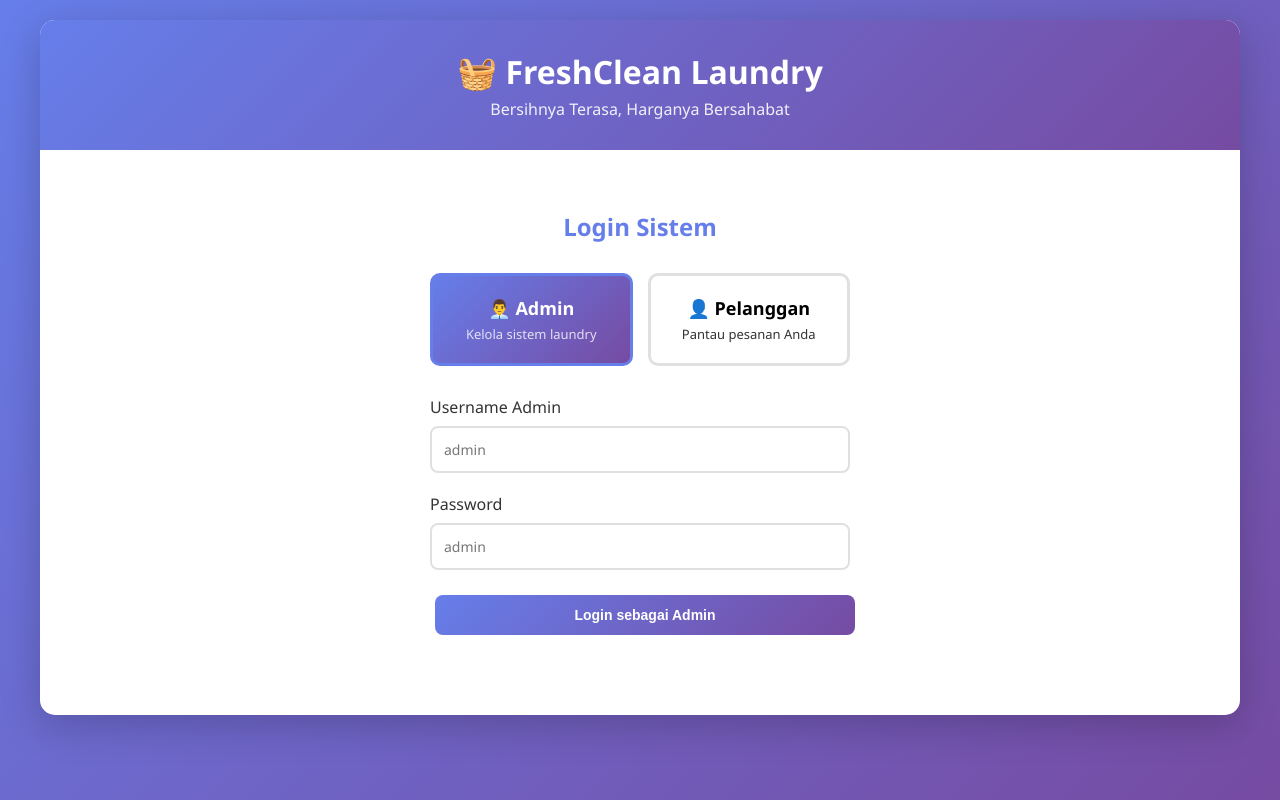
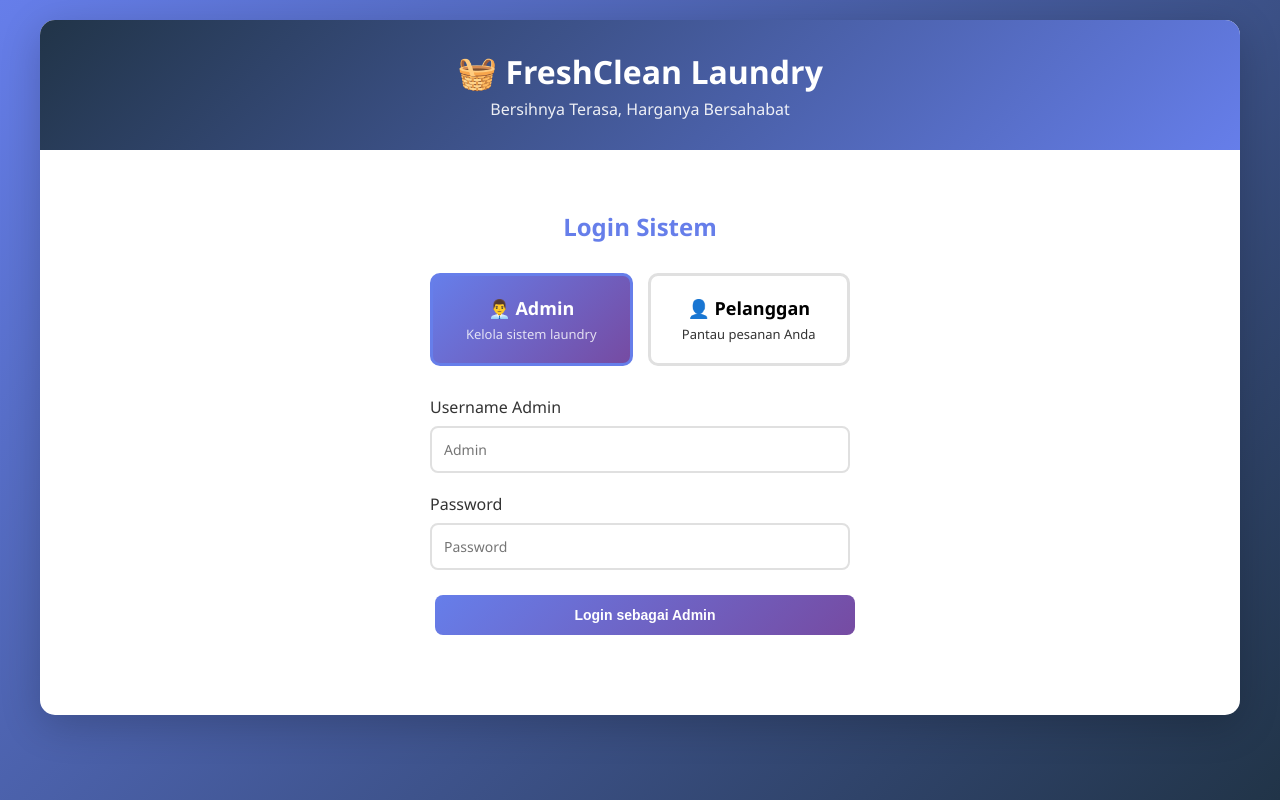
Before and after one commit to sitikhodijah31/FreshClean, a plain HTML site: page index.html in a window 1280 px wide. Drawn offline with Linux system fonts and the light colour scheme.

Commit message:
Update index.html

```diff
--- a/index.html
+++ b/index.html
@@ -4,7 +4,6 @@
     <meta charset="UTF-8">
 
     <meta name="viewport" content="width=device-width, initial-scale=1.0">
-
     <title>FreshClean Laundry</title>
     <style>
         * {
@@ -15,7 +14,7 @@
 
         body {
             font-family: 'Segoe UI', Tahoma, Geneva, Verdana, sans-serif;
-            background: linear-gradient(135deg, #667eea 0%, #764ba2 100%);
+            background: linear-gradient(135deg, #667eea 0%, #213448 100%);
             min-height: 100vh;
             padding: 20px;
         }
@@ -28,7 +27,7 @@
                 overflow: hidden;
             }
             .header {
-                background: linear-gradient(135deg, #667eea 0%, #764ba2 100%);
+                background: linear-gradient(135deg, #213448 0%, #667eea 100%);
                 color: white;
                 padding: 30px;
                 text-align: center;
@@ -307,11 +306,11 @@
         <div id="adminLogin">
             <div class="form-group">
                 <label>Username Admin</label>
-                <input type="text" id="adminUsername" placeholder="admin">
+                <input type="text" id="adminUsername" placeholder="Admin">
             </div>
             <div class="form-group">
                 <label>Password</label>
-                <input type="password" id="adminPassword" placeholder="admin">
+                <input type="password" id="adminPassword" placeholder="Password">
             </div>
             <button onclick="loginAdmin()" style="width: 100%;">Login sebagai Admin</button>
         </div>
```
